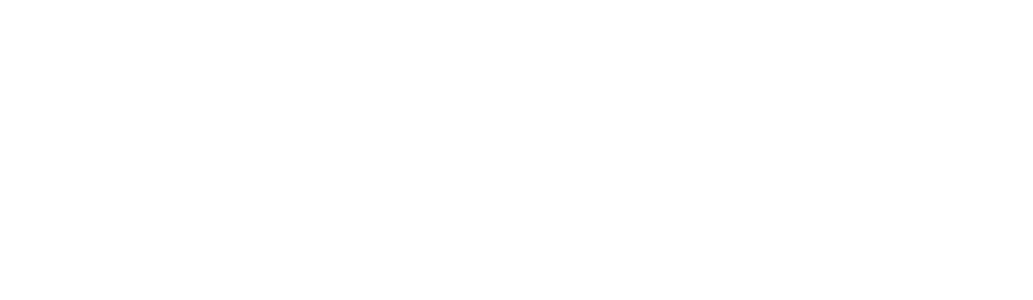
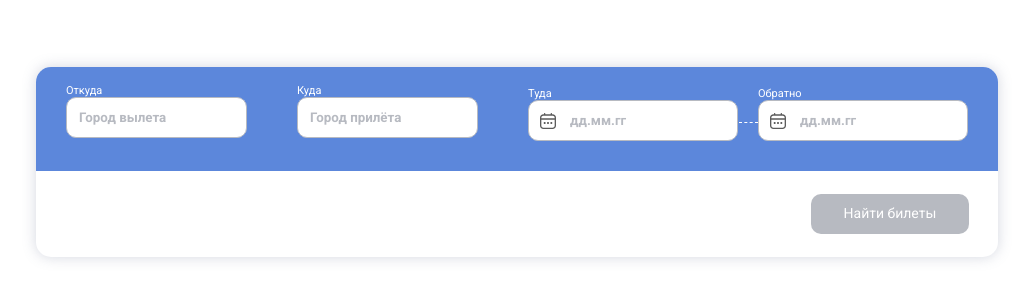
Before and after one commit to brokuka/vip-service-tz, a React (Vite) app: page / in a window 1280 px wide. Before the commit this address had no page. Shown: the part 238-538 px from the top of the page, without its empty margins (123-1156 px from the left). Built offline with nearby package versions, Linux system fonts and the light colour scheme.

Commit message:
fix pages

```diff
--- a/package.json
+++ b/package.json
@@ -14,14 +14,13 @@
     "react": "^18.2.0",
     "react-dom": "^18.2.0",
     "react-hook-form": "^7.39.3",
-    "react-merge-refs": "^2.0.1",
     "react-redux": "^8.0.5",
     "react-router-dom": "^6.4.3",
     "sass": "^1.56.1"
   },
   "devDependencies": {
-    "@svgr/plugin-jsx": "^6.5.1",
     "@svgr/rollup": "^6.5.1",
+    "@types/node": "^18.11.9",
     "@types/react": "^18.0.24",
     "@types/react-dom": "^18.0.8",
     "@vitejs/plugin-react": "^2.2.0",
--- a/src/App.tsx
+++ b/src/App.tsx
@@ -1,11 +1,11 @@
 import { Routes, Route } from "react-router-dom";
 import AviaPage from "./pages/avia";
-import InfoPage from "./pages/info";
+import InfoPage from "./pages/avia/info";
 
 function App() {
   return (
     <Routes>
-      <Route index path="/avia" element={<AviaPage />} />
+      <Route path="/" element={<AviaPage />} index />
       <Route path="/avia/info" element={<InfoPage />} />
     </Routes>
   );
--- a/src/pages/avia.tsx
+++ b/src/pages/avia/index.tsx
@@ -1,4 +1,4 @@
-import Search from "../components/Search";
+import Search from "../../components/Search";
 
 const AviaPage: React.FC = (): JSX.Element => {
   return (
--- a/src/pages/info.tsx
+++ b/src/pages/avia/info.tsx
@@ -1,4 +1,4 @@
-import Info from "../components/Info";
+import Info from "../../components/Info";
 
 const InfoPage = () => {
   return (
--- a/vite.config.ts
+++ b/vite.config.ts
@@ -4,6 +4,5 @@
 
 // https://vitejs.dev/config/
 export default defineConfig({
-  base: "/avia/",
   plugins: [react(), svgr()],
 });
```
Also changed, not shown: 1 other file (tests, documents, lock files or other folders).
